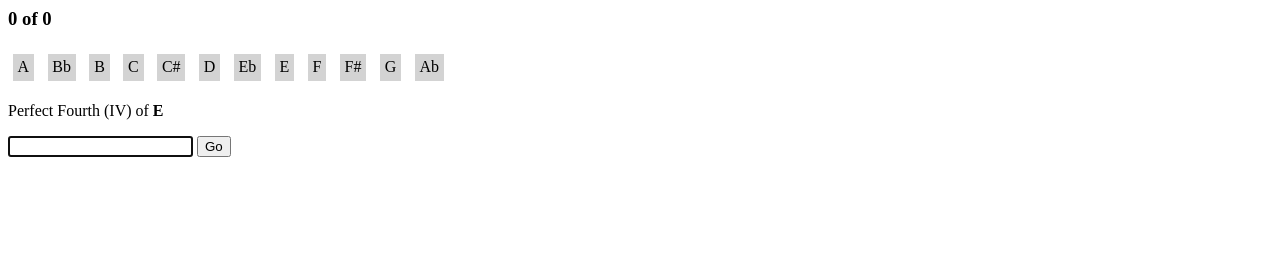
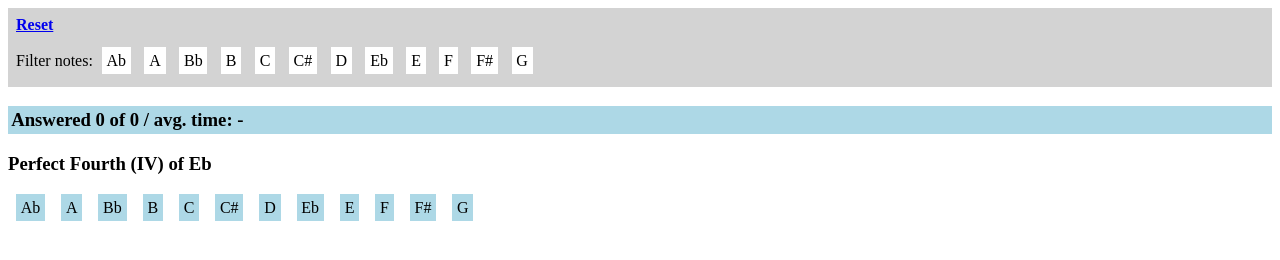
Before and after one commit to patmooney/learn-yo-scales, a plain HTML site: page index.html in a window 1280 px wide. Drawn offline with Linux system fonts and the light colour scheme.

Commit message:
replace input with buttons

```diff
--- a/index.html
+++ b/index.html
@@ -24,18 +24,39 @@
                 display: inline-block;
                 margin: .3rem;
                 padding: .3rem;
-                background-color: lightgrey;
+                background-color: white;
                 cursor: pointer;
             }
             div.note-sel.selected {
                 background-color: green;
             }
+            div.selected-notes {
+                background-color: lightgrey;
+                padding: .5rem;
+            }
+            div.selected-notes > h4 {
+                padding: 0;
+                margin: 0 0 .5rem;
+            }
+            h3#score {
+                background-color: lightblue;
+                padding: .2rem;
+            }
+            div.note-answer {
+                display: inline-block;
+                padding: .3rem;
+                background-color: lightblue;
+                cursor: pointer;
+                margin: 0 .5rem;
+            }
         </style>
     </head>
 
     <body>
-        <h3 id="score">0 of -1</h3>
-        <p>
+        <div class="selected-notes">
+            <h4><a href="#">Reset</a></h4>
+            Filter notes:
+            <div class="note-sel">Ab</div>
             <div class="note-sel">A</div>
             <div class="note-sel">Bb</div>
             <div class="note-sel">B</div>
@@ -47,20 +68,15 @@
             <div class="note-sel">F</div>
             <div class="note-sel">F#</div>
             <div class="note-sel">G</div>
-            <div class="note-sel">Ab</div>
-        </p>
-        <p id="t"></p>
-        <p>
-            <form>
-                <input type="text" id="i" autocomplete='off'/>
-                <button type="submit" id="go">Go</button>
-            </form>
-        </p>
+        </div>
+        <h3 id="score"></h3>
+        <h3 id="t"></h3>
+        <p id="answer"></p>
         <ul id="l"></ul>
         <script>
             function start() {
-                const notes = ['A','Bb','B','C', 'C#', 'D', 'Eb', 'E', 'F', 'F#',
-                    'G', 'Ab'];
+                const notes = ['Ab', 'A','Bb','B','C', 'C#', 'D', 'Eb', 'E', 'F', 'F#',
+                    'G'];
 
                 const intervals = ['Perfect Unison (I)', 'Minor Second (Flat II)',
                     'Major Second (II)',
@@ -69,6 +85,13 @@
                     'Major Sixth', 'Minor Seventh (Flat VII)', 'Major Seventh (VII)',
                     'Perfect Octave'];
 
+                document.querySelectorAll('div.note-answer').forEach(
+                    el => {
+                        el.removeEventListener('click', submitAnswer);
+                        el.addEventListener('click', submitAnswer);
+                    }
+                );
+
                 let allowedNotes = Array.prototype.map.call(
                     document.querySelectorAll('div.note-sel.selected'),
                     el => el.innerText
@@ -76,16 +99,23 @@
                 if (!allowedNotes.length) {
                     allowedNotes = notes;
                 }
-                document.forms[0].onsubmit = () => {
-                    submitAnswer();
-                    return false;
-                };
                 const text = document.getElementById('t');
-                const submit = document.getElementById('go');
-                const input = document.getElementById('i');
                 const list = document.getElementById('l');
                 const scoreboard = document.getElementById('score');
+                const answerContainer = document.getElementById('answer');
                 let score = 0, total = -1, sTime = 0, tTime = -1;
+
+                answerContainer.innerHTML = "";
+                notes.forEach(
+                    n => {
+                        const divAns = document.createElement('div');
+                        divAns.classList.add('note-answer');
+                        divAns.addEventListener('click', submitAnswer);
+                        divAns.dataset.val = n;
+                        divAns.innerText = n;
+                        answerContainer.appendChild(divAns);
+                    }
+                );
 
                 const synonym = {
                     'A#': 'Bb',
@@ -121,17 +151,10 @@
                     return notes[idx];
                 }
 
-                function submitAnswer() {
-                    const answer = normalise(i.value);
-                    if (!answer) {
-                        onError(`"${i.value}" is not a valid note`);
-                        i.focus();
-                        i.select();
-                        return;
-                    }
-                    i.value = "";
+                function submitAnswer(e) {
+                    const answer = normalise(e.target.dataset.val);
                     const correct = getNote(t.dataset.note, t.dataset.interval);
-                    if (cF(answer) === correct) {
+                    if (answer === correct) {
                         onCorrect(text.innerText, correct);
                     } else {
                         onWrong(text.innerText, correct, answer);
@@ -151,8 +174,7 @@
                     text.innerHTML = `${intervals[iIdx]} of <strong>${notes[nIdx]}</strong>`;
                     total++;
                     const avgTime = tTime > -1 && ((tTime / score) / 1000).toFixed(2);
-                    scoreboard.innerText = `${score} of ${total} ${avgTime ? ` - AVG ${avgTime}s` : ''}`;
-                    i.focus();
+                    scoreboard.innerText = `Answered ${score} of ${total} / avg. time: ${avgTime ? `${avgTime}s` : '-'}`;
                     sTime = Date.now();
                 }
 
```
